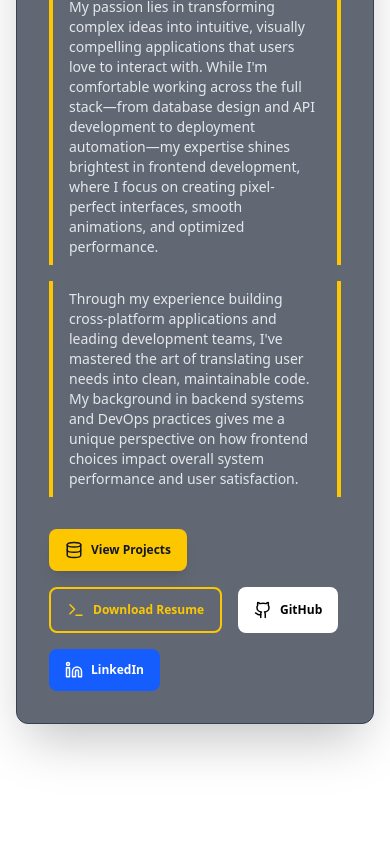
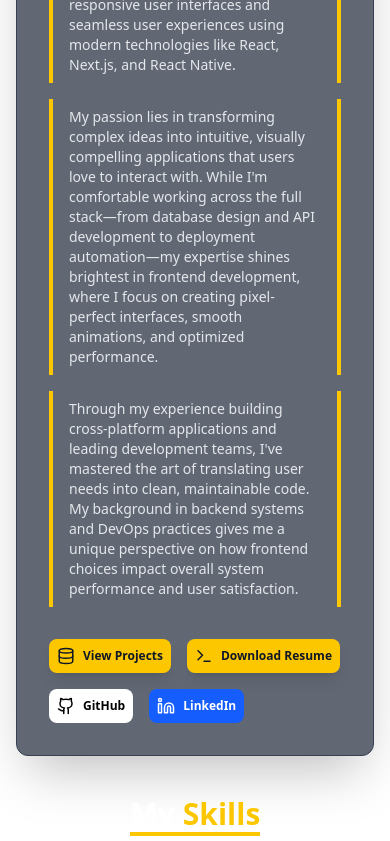
Before and after one commit to jdufresne12/portfolio-site, a Next.js app: page / in a window 390 px wide. Shown: the part 1156-1997 px from the top of the page. Built offline with nearby package versions, Linux system fonts and the light colour scheme.

Commit message:
Mobile Fixes / Styling changes

```diff
--- a/app/Navbar.tsx
+++ b/app/Navbar.tsx
@@ -8,6 +8,8 @@ import { Fragment } from 'react';
 export default function Navbar() {
     const [menuOpen, setMenuOpen] = useState<boolean>(false);
     const menuRef = useRef<HTMLDivElement>(null);
+    const [showNav, setShowNav] = useState<boolean>(true);
+    let lastScrollY = useRef<number>(0);
 
     const navOptions = ["About", "Skills", "Projects", "Contact Me"];
     const sectionIds = ["about", "skills", "projects", "contact"];
@@ -17,6 +19,19 @@ export default function Navbar() {
         section?.scrollIntoView({ behavior: 'smooth' });
         setMenuOpen(false);
     };
+
+    useEffect(() => {
+        const handleScroll = () => {
+            const currentScrollY = window.scrollY;
+            if (currentScrollY > lastScrollY.current)
+                setShowNav(false);
+            else
+                setShowNav(true);
+
+            lastScrollY.current = window.scrollY;
+        }
+        window.addEventListener('scroll', handleScroll)
+    }, [])
 
     useEffect(() => {
         function handleClickOutside(event: MouseEvent) {
@@ -34,7 +49,7 @@ export default function Navbar() {
     }, [menuOpen])
 
     return (
-        <nav className="fixed top-5 left-13 z-50 w-full ">
+        <nav className={`fixed top-5 left-10 z-50 w-full ${showNav ? "opacity-100" : "opacity-0"} transition-opacity duration-300`}>
             <div className="flex items-center justify-between ">
                 <div >
                     <Image
--- a/app/sections/AboutMe.tsx
+++ b/app/sections/AboutMe.tsx
@@ -17,18 +17,17 @@ const AboutSection = () => {
     }, [mainControls, mainInView]);
 
     return (
-        <section id="about" className="min-h-screen w-full flex flex-col items-center justify-center w">
-            <div className="max-w-6xl w-full px-4 z-10">
+        <section id="about" className="min-h-screen w-full flex flex-col items-center mt-10">
+            <div className='mt-5' />
+            <div className="max-w-6xl px-4 z-10">
                 {/* About Me */}
                 <motion.div
                     ref={mainRef}
-                    variants={{
-                        hidden: { opacity: 0, y: 75 },
-                        visible: { opacity: 1, y: 0 }
-                    }}
-                    initial="hidden"
+                    initial={{ opacity: 0, y: 75 }}
+                    whileInView={{ opacity: 1, y: 50 }}
+                    viewport={{ once: false, amount: 0.2 }}
+                    transition={{ duration: 1.5, delay: 0.2 }}
                     animate={mainControls}
-                    transition={{ duration: 0.8, delay: 0.2 }}
                     className="flex flex-col gap-8 items-center bg-gray-800/70 backdrop-blur-sm p-8 rounded-xl border border-gray-700 shadow-2xl md:flex-row"
                 >
                     {/* About Me - Text */}
@@ -86,8 +85,8 @@ const AboutSection = () => {
                             transition={{ duration: 0.8, delay: 1 }}
                             className="mt-8 flex flex-row flex-wrap gap-4"
                         >
-                            <button
-                                className="flex items-center gap-2 px-4 py-3 bg-yellow-400 text-xs hover:bg-yellow-500 text-gray-900 font-bold rounded-lg transition-all shadow-lg hover:shadow-yellow-400/20 md:text-lg md:px-6"
+                            <a
+                                className="flex items-center gap-2 px-2 py-2 bg-yellow-400 text-xs hover:bg-yellow-500 text-gray-900 font-bold rounded-lg transition-all shadow-lg hover:shadow-yellow-400/20 md:text-lg md:px-6"
                                 onClick={() => {
                                     const section = document.getElementById("projects");
                                     section?.scrollIntoView({ behavior: 'smooth' });
@@ -95,21 +94,21 @@ const AboutSection = () => {
                             >
                                 <Database size={18} />
                                 View Projects
-                            </button>
-                            <Link
-                                className="flex items-center gap-2 px-4 py-3 bg-transparent text-xs hover:bg-gray-700 text-yellow-400 font-bold rounded-lg transition-all border-2 border-yellow-400 md:text-lg md:px-6"
+                            </a>
+                            <a
+                                className="flex items-center gap-2 px-2 py-1 bg-yellow-400 text-xs hover:bg-yellow-500 text-gray-900 font-bold rounded-lg transition-all shadow-lg hover:shadow-yellow-400/20 md:text-lg md:px-6"
                                 href="/JohnDufresneResume.pdf"
                                 target="_blank"
                                 rel="noopener noreferrer"
                             >
                                 <Terminal size={18} />
                                 Download Resume
-                            </Link>
+                            </a>
                             <Link
                                 href="https://github.com/jdufresne12"
                                 target="_blank"
                                 rel="noopener noreferrer"
-                                className="flex items-center gap-2 px-4 py-3 bg-white text-black text-xs font-semibold rounded-lg hover:bg-gray-200 transition-all md:text-lg md:px-6"
+                                className="flex items-center gap-2 px-2 py-2 bg-white text-black text-xs font-semibold rounded-lg hover:bg-gray-200 transition-all md:text-lg md:px-6"
                             >
                                 <Github size={18} />
                                 GitHub
@@ -119,7 +118,7 @@ const AboutSection = () => {
                                 href="https://www.linkedin.com/in/john-dufresne-abb631264/"
                                 target="_blank"
                                 rel="noopener noreferrer"
-                                className="flex items-center gap-2 px-4 py-3 bg-blue-600 text-white text-xs font-semibold rounded-lg hover:bg-blue-700 transition-all md:text-lg md:px-6"
+                                className="flex items-center gap-2 px-2 py-2 bg-blue-600 text-white text-xs font-semibold rounded-lg hover:bg-blue-700 transition-all md:text-lg md:px-6"
                             >
                                 <Linkedin size={18} />
                                 LinkedIn
--- a/app/sections/Projects.tsx
+++ b/app/sections/Projects.tsx
@@ -37,7 +37,7 @@ export default function Projects() {
     ]
 
     return (
-        <section id="projects" className="w-full flex flex-col items-center justify-center mt-30">
+        <section id="projects" className="w-full flex flex-col items-center justify-center mt-10 md:mt-20">
             < motion.div
                 initial={{ opacity: 0, y: 75 }}
                 whileInView={{ opacity: 1, y: 65 }}
@@ -46,12 +46,12 @@ export default function Projects() {
                 className="max-w-6xl w-full px-4 py-16 z-10"
             >
                 <div className="text-center mb-8">
-                    <h2 className="text-3xl font-bold inline-block relative border-b-yellow-400 border-b-2">
+                    <h2 className="text-3xl font-bold text-white inline-block relative border-b-yellow-400 border-b-2">
                         <span className="text-yellow-400">My </span>
                         Projects
                     </h2>
                 </div>
-                <div className="grid grid-cols-1 md:grid-cols-2 gap-8 pt-10">
+                <div className="grid grid-cols-1 pt-3 gap-8 md:grid-cols-2 md:pt-10">
                     {projects.map((project: ProjectInfo) => (
                         <ProjectCard key={project.id} project={project} />
                     ))}
--- a/app/sections/Skills.tsx
+++ b/app/sections/Skills.tsx
@@ -59,14 +59,13 @@ export default function MySkills() {
     ];
 
     return (
-        <section id="skills" className="w-full flex flex-col items-center justify-center">
+        <section id="skills" className="w-full flex flex-col items-center mt-10 md:-mt-30">
             <div className="max-w-6xl w-full px-4 z-10">
                 < motion.div
                     initial={{ opacity: 0, y: 75 }}
                     whileInView={{ opacity: 1, y: 50 }}
                     viewport={{ once: false, amount: 0.2 }}
                     transition={{ duration: 1.5, delay: 0.2 }}
-                    className="mt-16"
                 >
                     <div className="text-center mb-8">
                         <h3 className="text-3xl font-bold text-white inline-block relative border-b-4 border-yellow-400">
--- a/package.json
+++ b/package.json
@@ -1,6 +1,6 @@
 {
   "name": "john-dufresne-portfolio",
-  "version": "1.0.0",
+  "version": "1.1.0",
   "private": true,
   "scripts": {
     "dev": "next dev",
```
